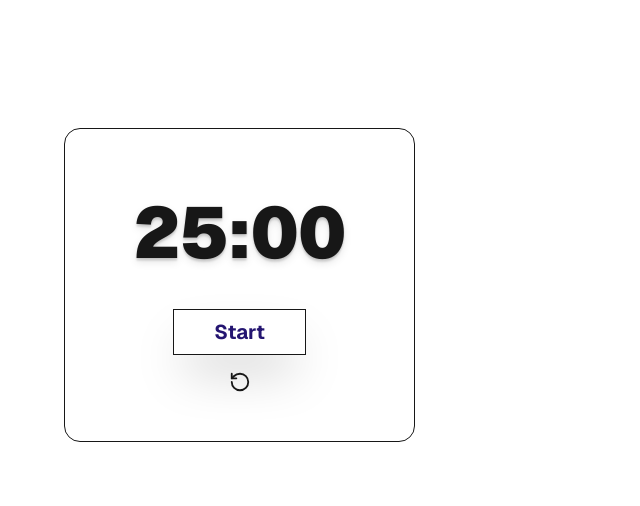
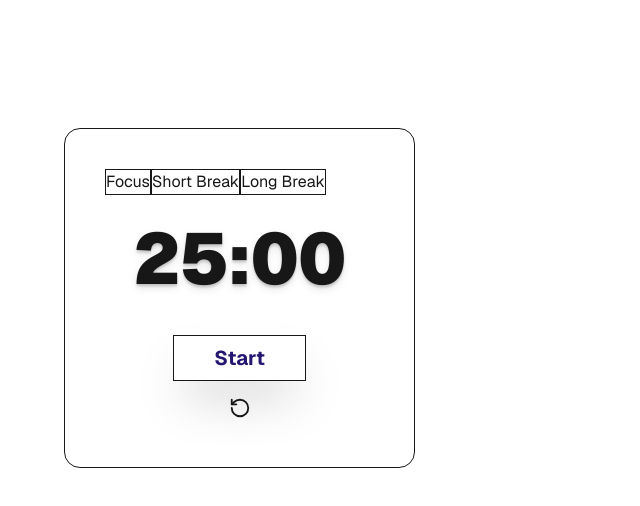
Before and after one commit to jvazquez30/pomodoro-timer, a Next.js app: page / in a window 1280 px wide. Shown: the top 506 px of the page, without its empty margins (0-640 px from the left). Built offline with nearby package versions, Linux system fonts and the light colour scheme.

Commit message:
added mode functions

```diff
--- a/src/app/components/PomodoroTimer.tsx
+++ b/src/app/components/PomodoroTimer.tsx
@@ -2,6 +2,7 @@
 import { useState, useEffect, useRef } from "react"
 import TimerDisplay from "./TimerDisplay";
 import TimerControls from "./TimerControls";
+import ModeSelector from "./ModeSelector";
 
 
 export default function PomodoroTimer() {
@@ -31,19 +32,18 @@ export default function PomodoroTimer() {
       setSecondsLeft(remainingTime)
     }, 1000)
 
-
-
     return () => clearInterval(id)
   }, [isRunning])
+
 
   const handlePause = () => {
     setIsRunning(false);
   };
 
   const handleStart = () => {
+    setIsRunning(true)
     if (secondsLeft <= 0) {
       setSecondsLeft(DURATIONS[mode] * 60)
-      setIsRunning(true)
     }
   }
 
@@ -52,10 +52,10 @@ export default function PomodoroTimer() {
     setSecondsLeft(DURATIONS[mode] * 60)
   }
 
-  const handleModeChange = () => {
-
+  const handleModeChange = (newMode: keyof typeof DURATIONS) => {
+    setMode(newMode)
     setIsRunning(false)
-    setSecondsLeft(DURATIONS[mode] * 60)
+    setSecondsLeft(DURATIONS[newMode] * 60)
 
   }
 
@@ -63,6 +63,15 @@ export default function PomodoroTimer() {
 
   return (
     <div className="flex-col border rounded-2xl p-10">
+
+      <div>
+        <ModeSelector
+        onFocus={() => handleModeChange("focus")}
+        onLongBreak={() => handleModeChange("longBreak")}
+        onShortBreak={() => handleModeChange("shortBreak")}
+        />
+      </div>
+
 
       <div className="flex p-5">
         <TimerDisplay secondsLeft={secondsLeft} />
```
